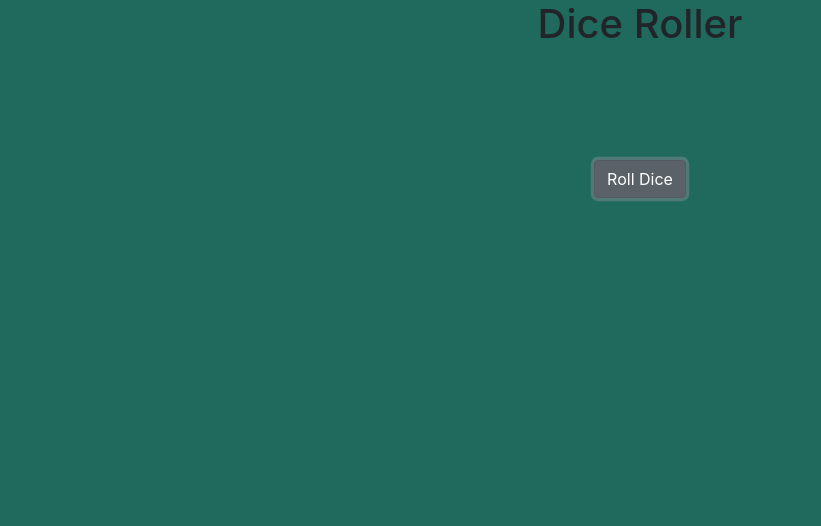
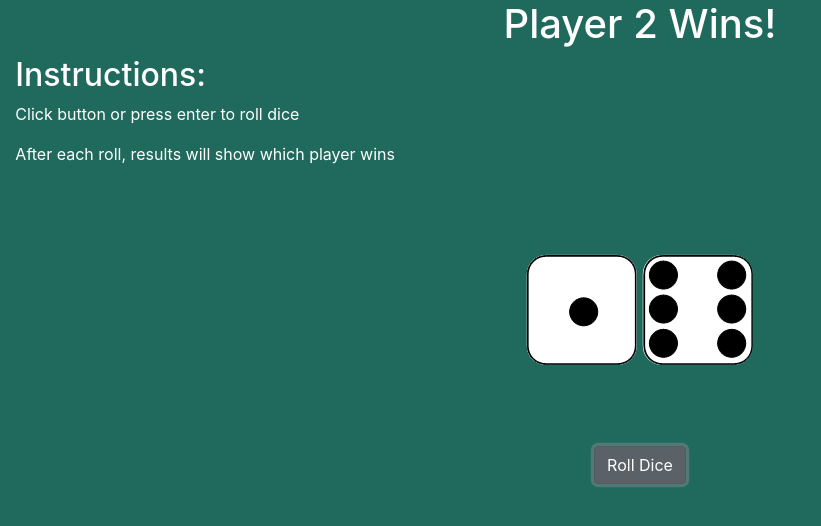
Before and after one commit to mfbernasol/dice-roller, a plain HTML site: page index.html in a window 1280 px wide. Both pictures are taken after a click on the button "Roll Dice". Shown: the whole page, without its empty margins (0-821 px from the left). Drawn offline with nearby package versions, Linux system fonts and the light colour scheme.

Commit message:
add instructions, add autofocus to button

```diff
--- a/index.html
+++ b/index.html
@@ -9,6 +9,16 @@
   </head>
   <body>
     <h1>Dice Roller</h1>
+
+    <div class="instruct">
+         <h2>Instructions:</h2>
+         <p>Click button or press enter to roll dice</p>
+         <p>After each roll, results will show which player wins</p>
+
+    </div>
+
+
+
     <div class="dice-container">
       <div class="dice">
         <img class="img" src="images/dice1.png" alt="" />
@@ -20,7 +30,7 @@
     </div>
 
     <div class="dice-btn">
-     <button onclick="rollDice()" type="button" class="btn btn-secondary"> Roll Dice</button>
+     <button onclick="rollDice()" type="button" class="btn btn-secondary" autofocus> Roll Dice</button>
 
     </div>
 
--- a/index.js
+++ b/index.js
@@ -17,4 +17,12 @@ function rollDice(){
 
     document.querySelectorAll("img")[0].setAttribute("src",diceImage);
     document.querySelectorAll("img")[1].setAttribute("src",diceImage2);
+
+    if(randomInt > randomInt2){
+        document.querySelector("h1").innerHTML = "Player 1 Wins!"
+    }else if(randomInt2 > randomInt){
+        document.querySelector("h1").innerHTML = "Player 2 Wins!"
+    }else {
+        document.querySelector("h1").innerHTML = "It's a Draw."
+    }
 }
--- a/styles.css
+++ b/styles.css
@@ -4,6 +4,7 @@ h1{
 }
 body {
     background-color: #206a5d;
+    color: white
 }
 
 .dice{
@@ -16,9 +17,15 @@ body {
     width: 70%;
     margin: auto;
     text-align: center;
+    padding-top: 4.5rem;
 }
 
 .dice-btn {
    text-align: center;
    padding-top: 5rem;
 }
+
+.instruct{
+    padding-left: 1.2%;
+    text-align: left;
+}
```
Also changed, not shown: images/dice1.png (added), images/dice2.png (added), images/dice3.png (added), images/dice4.png (added), images/dice5.png (added), images/dice6.png (added).
